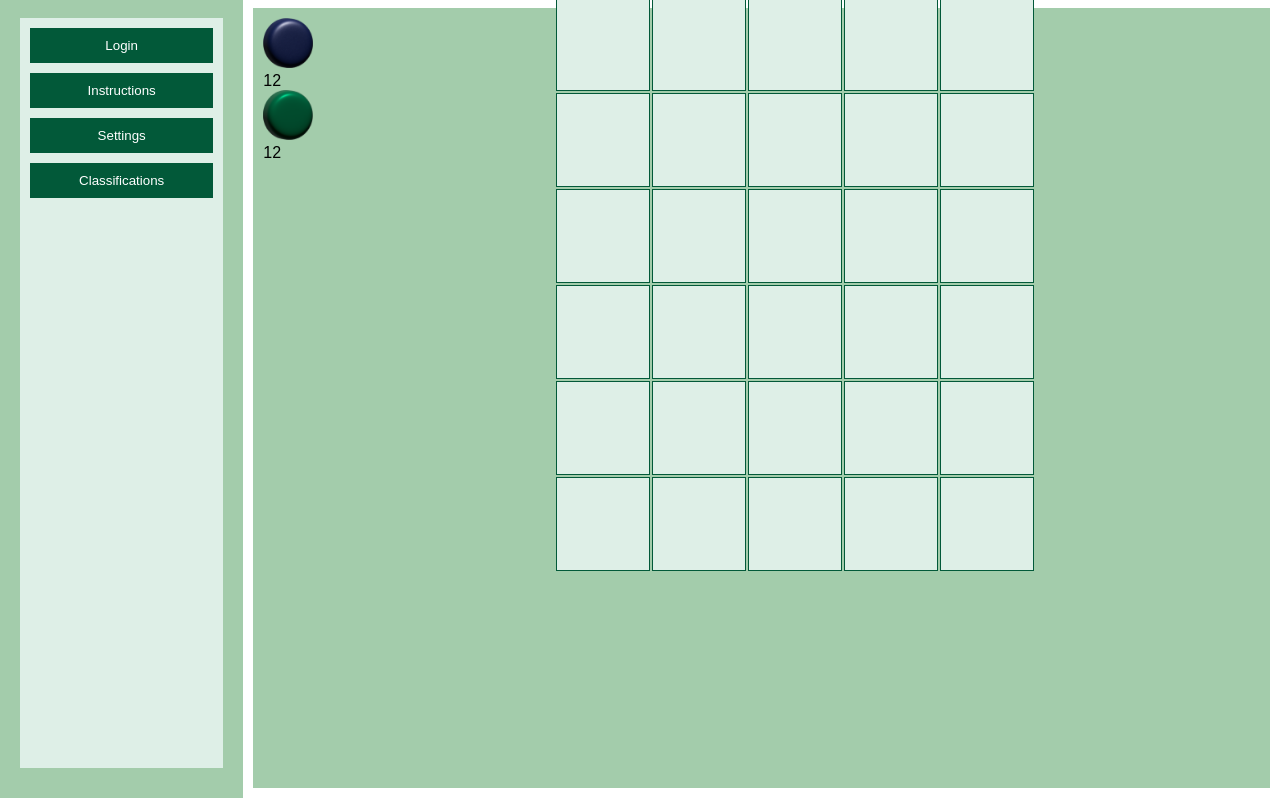
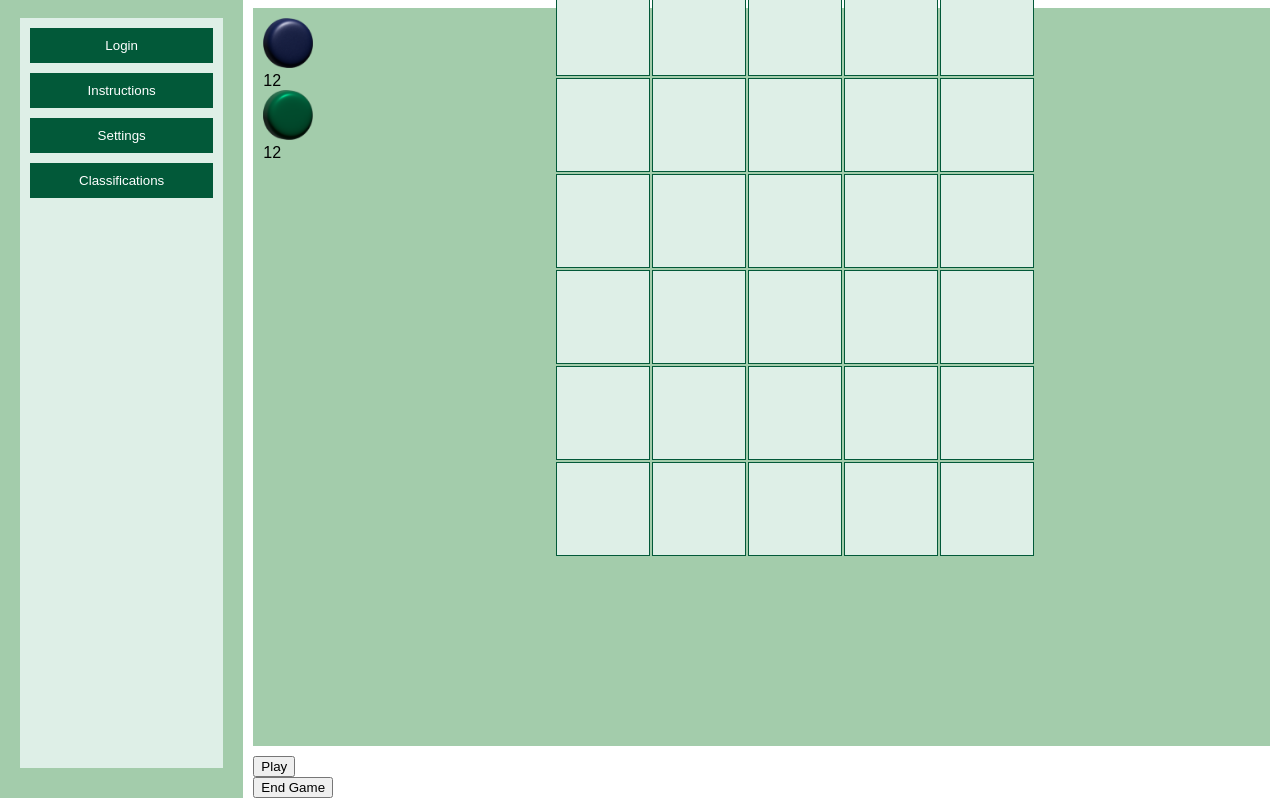
Before and after one commit to ThiagoVMarcon/Web-Technologies, a plain HTML site: page index.html in a window 1280 px wide. Shown: the part 79-877 px from the top of the page. Drawn offline with Linux system fonts and the light colour scheme; no server answers.

Commit message:
Added play/end game button

```diff
--- a/index.html
+++ b/index.html
@@ -121,6 +121,12 @@
                     </div>
                 </div>
             </div>
+            <div id="play-button-container">
+                <button id="play-button" onclick="startGame()">Play</button>
+            </div>
+            <div id="end-game-button-container">
+                <button id="play-button" onclick="endGame()">End Game</button>
+            </div>
         </div>
     </div>
     <script src="page.js"></script>
```
